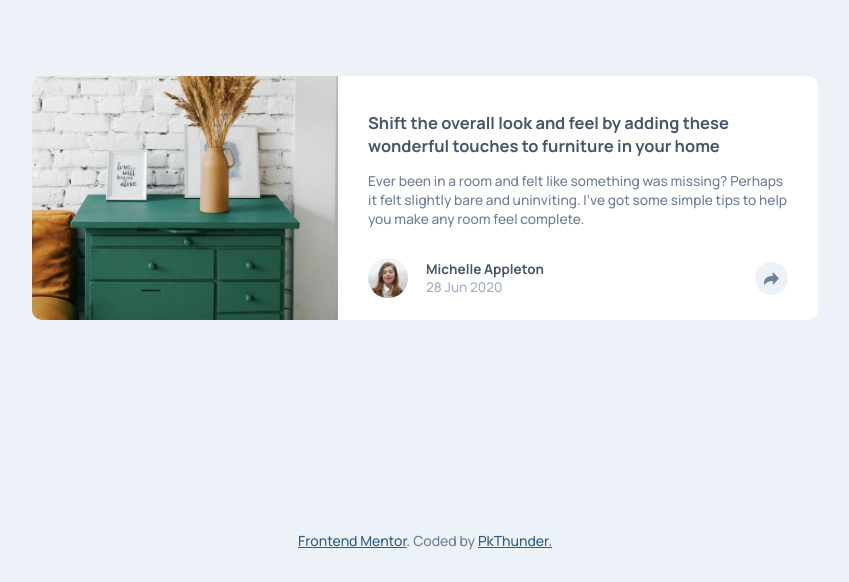
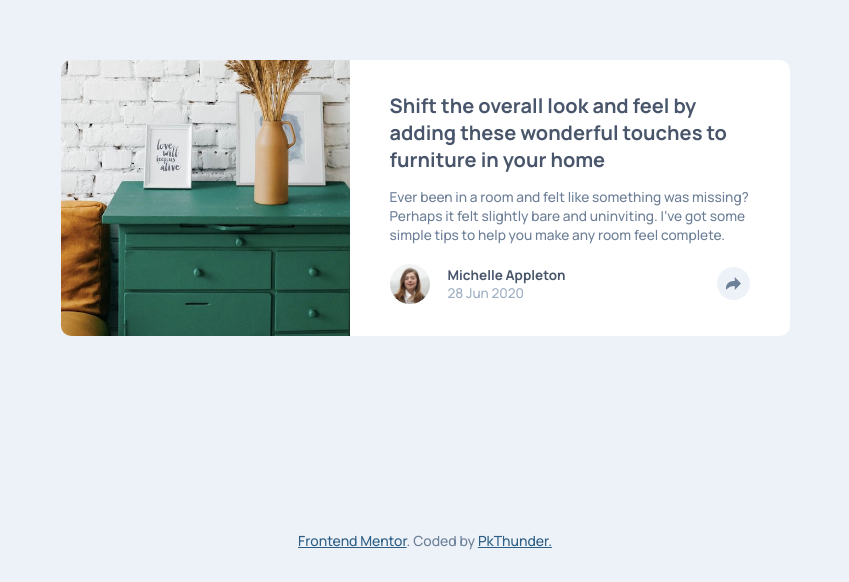
Before and after one commit to pkthunder87/article-preview, a React (Vite) app: page / in a window 1536 px wide. Shown: the part 202-784 px from the top of the page, without its empty margins (343-1192 px from the left). Built offline with nearby package versions, Linux system fonts and the light colour scheme.

Commit message:
Feat: Add responsive design for 1400px and beyond

```diff
--- a/src/components/ArticleImage.jsx
+++ b/src/components/ArticleImage.jsx
@@ -1,10 +1,12 @@
 function ArticleImage() {
   return (
-    <img
-      className="article-image"
-      src="./assets/images/drawers.jpg"
-      alt="Cozy green drawers with a vase of wheat on top"
-    />
+    <div className="article--left">
+      <img
+        className="article-image"
+        src="./assets/images/drawers.jpg"
+        alt="Cozy green drawers with a vase of wheat on top"
+      />
+    </div>
   );
 }
 
--- a/src/sass/_components.scss
+++ b/src/sass/_components.scss
@@ -38,6 +38,17 @@
     grid-template-columns: 306px 480px;
   }
 
+  @media (min-width: 1400px) {
+    grid-template-columns: 289px 440px;
+  }
+
+  &--left {
+    @media (min-width: 830px) {
+      overflow: hidden;
+      border-radius: 10px 0px 0 10px;
+    }
+  }
+
   &--right {
     @media (min-width: 830px) {
       display: flex;
@@ -57,18 +68,32 @@
     }
 
     @media (min-width: 830px) {
-      border-radius: 10px 0px 0 10px;
       object-fit: fill;
       height: fit-content;
+      border-radius: 10px 0px 0 10px;
+    }
+
+    @media (min-width: 1400px) {
+      transform: scale(1.25, 1.35);
+      object-position: 25px 0px;
+      margin-block-start: 1rem;
     }
   }
 
   &-info {
     padding-inline: 3rem;
     padding-block-start: 3.5rem;
+    @media (min-width: 1400px) {
+      padding-inline: 4rem;
+      padding-block-start: 3.2rem;
+    }
 
     &__title {
       font-size: 1.65rem;
+
+      @media (min-width: 1400px) {
+        font-size: 2rem;
+      }
     }
 
     &__para {
@@ -77,6 +102,10 @@
       color: hsl(var(--color-dark-blue));
 
       padding-block-end: 2rem;
+
+      @media (min-width: 1400px) {
+        padding-block-end: 0.9rem;
+      }
     }
   }
 
@@ -88,6 +117,11 @@
     height: 45px;
     margin-block-start: 0.8rem;
     margin-block-end: 1.5rem;
+
+    @media (min-width: 1400px) {
+      margin-block-end: 3rem;
+      padding-inline: 4rem;
+    }
 
     &--left {
       display: flex;
```
